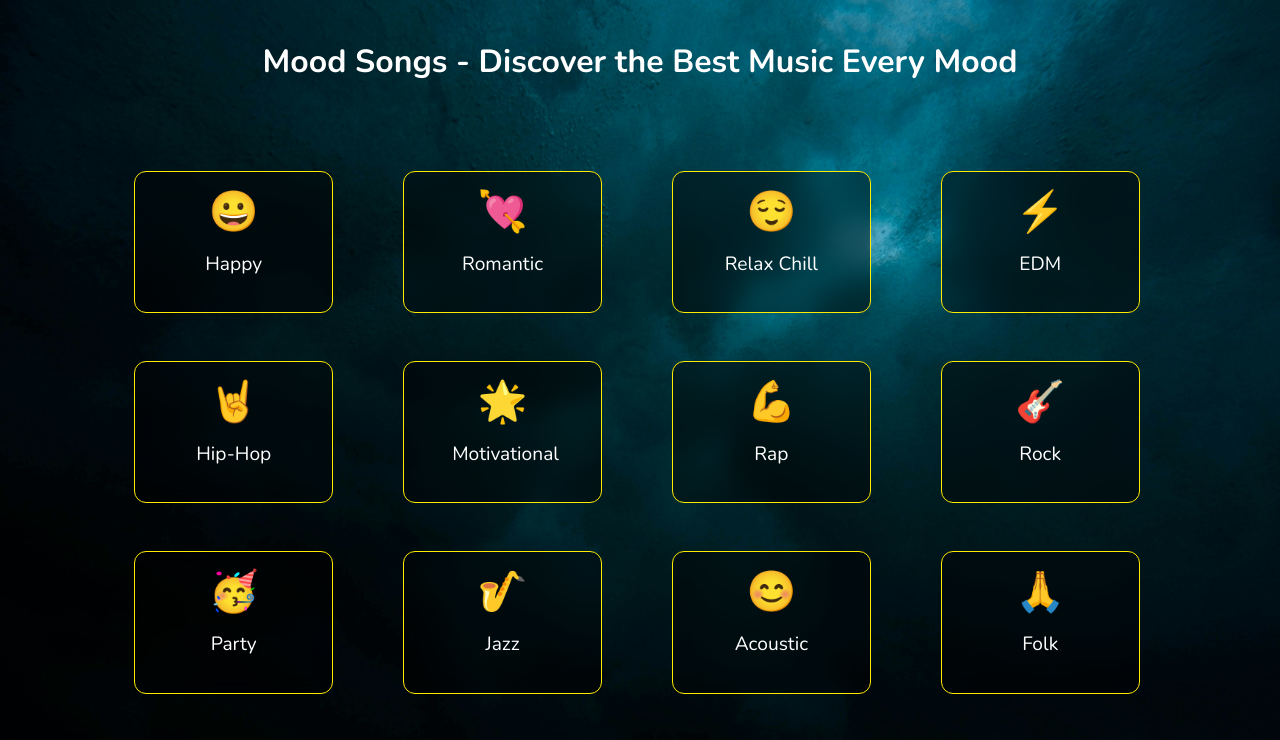
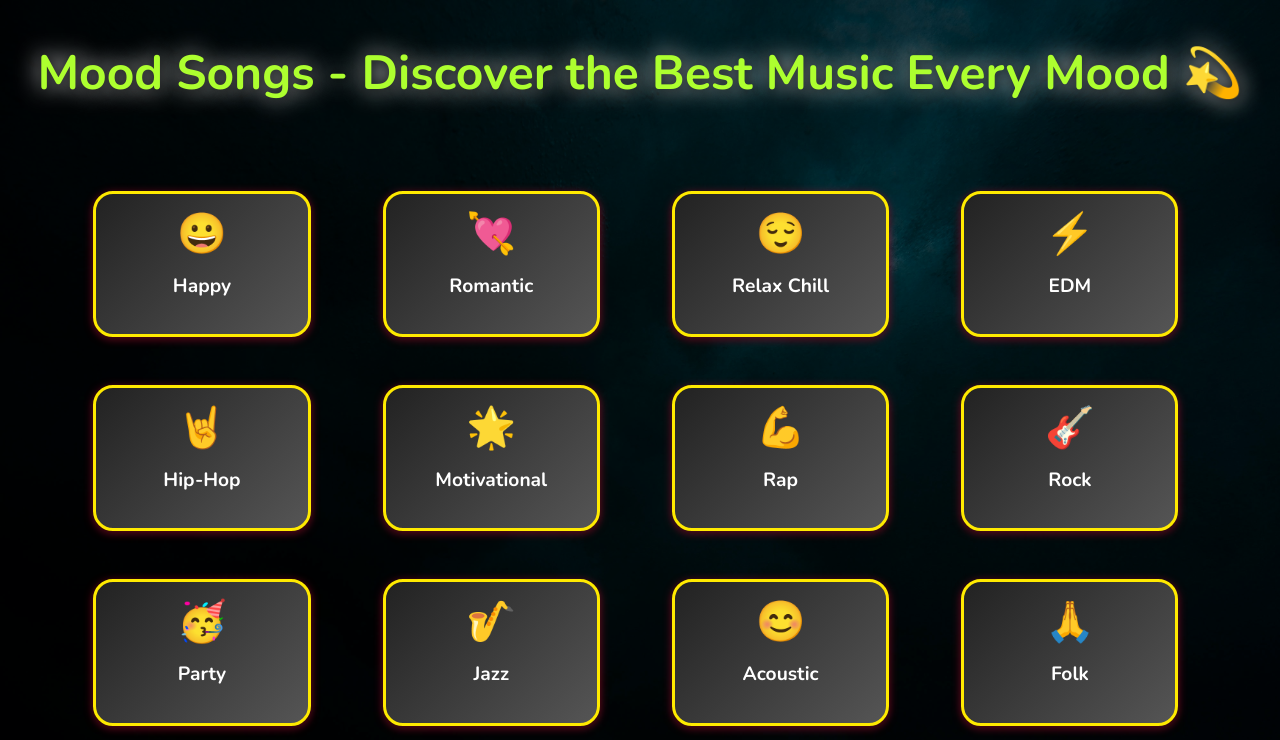
Before and after one commit to shivamsocial/moodsongs, a Next.js app: page / in a window 1280 px wide. Shown: the top 740 px of the page. Built offline with nearby package versions, Linux system fonts and the light colour scheme.

Commit message:
ui developmennt

```diff
--- a/src/components/MoodGrid.js
+++ b/src/components/MoodGrid.js
@@ -126,7 +126,7 @@ const MoodGrid = () => {
         <div className="flex justify-center items-center min-h-screen bg-black bg-opacity-40">
           <div className="text-center">
             <h1 className={styles.heading1}>
-              Mood Songs - Discover the Best Music Every Mood
+              Mood Songs - Discover the Best Music Every Mood 💫
             </h1>
 
             <div className={styles.gridContainer}>
--- a/src/styles/grid.module.css
+++ b/src/styles/grid.module.css
@@ -1,6 +1,8 @@
 /* Background Styling */
 .background {
-  background-image: url("/images/background.jpg");
+  /* background-image: url("/images/background.jpg"); */
+  background: linear-gradient(135deg, rgba(0, 0, 0, 0.8), rgba(0, 0, 0, 0.5)),
+    url("/images/background.jpg");
   height: auto; /* Allow the background to cover the content */
   min-height: 100vh; /* Ensure it covers at least the viewport height */
   width: 100%;
@@ -18,30 +20,51 @@
 /* Mood button styling */
 .moodBtn {
   backdrop-filter: blur(10px);
-  border: 1px solid #ffea00 !important;
-  background: rgba(0, 0, 0, 0.4);
+  border: 3px solid #ffea00; /* Yellow border */
+  background: linear-gradient(
+    135deg,
+    #222222,
+    #555555
+  ); /* Dark gradient background */
+  z-index: 5;
   color: white;
-  transition: transform 0.3s ease, background-color 0.3s ease;
+  transition: transform 0.3s ease, background-color 0.3s ease,
+    box-shadow 0.3s ease, filter 0.3s ease;
   cursor: pointer;
-  padding-left: 2rem; /* Convert to rem */
-  padding-right: 2rem; /* Convert to rem */
-  padding-top: 1rem; /* Adjust padding to ensure it scales properly */
-  padding-bottom: 1rem; /* Adjust padding to ensure it scales properly */
+  padding-left: 2rem;
+  padding-right: 2rem;
+  padding-top: 1rem;
+  padding-bottom: 1rem;
   text-align: center;
-  border-radius: 12px;
-  font-size: 1.2rem; /* Use rem for text size */
+  border-radius: 20px;
+  font-size: 1.2rem;
   width: auto;
-  max-width: 90%; /* Allow buttons to scale depending on screen width */
-  margin: 0.5rem; /* Give some space around buttons */
+  max-width: 90%;
+  margin: 0.5rem;
+  transform: translateY(-3px); /* Simulate lifting the button */
+  box-shadow: 0 4px 6px rgba(0, 0, 0, 0.3), 0 2px 8px rgba(220, 20, 60, 0.6); /* 3D shadow effect */
 }
 
+/* Active state: simulate pressing the button */
+.moodBtn:active {
+  transform: translateY(2px); /* Simulate pressing the button */
+  box-shadow: 0 2px 4px rgba(0, 0, 0, 0.2), 0 1px 5px rgba(220, 20, 60, 0.5); /* Shrink the shadow when pressed */
+}
+
+/* Focus state for better accessibility */
+.moodBtn:focus {
+  outline: none;
+  box-shadow: 0 0 0 3px rgba(255, 234, 0, 0.8); /* Yellow outline on focus */
+}
+
+/* Hover effect */
 .moodBtn:hover {
-  transform: scale(1.2);
-  background-color: red;
-  border: 2px solid #dc143c;
-  box-shadow: 0 0 15px #dc143c;
+  transform: scale(1.1); /* Slightly enlarge the button */
+  background-color: #dc143c; /* Red background on hover */
+  border: 2px solid #dc143c; /* Dark red border */
+  box-shadow: 0 0 15px #dc143c, 0 0 20px #dc143c; /* Glowing red shadow */
   cursor: pointer;
-  backdrop-filter: blur(10px);
+  filter: brightness(1.1); /* Brighten the button on hover */
 }
 
 /* Text Styling */
@@ -53,6 +76,7 @@
   margin-top: 1rem;
   font-size: 1.2rem; /* Using rem for consistency */
   font-family: "Nunito", sans-serif;
+  font-weight: bold;
 }
 
 /* Grid Container Styling for Responsive Layout */
@@ -121,17 +145,62 @@
     padding-right: 3rem; /* Increase button padding for larger screens */
   }
 }
-
-/* Heading Styling */
 .heading1 {
   margin-top: 5vh; /* Use vh to make it responsive to screen height */
   text-align: center;
-  font-size: 2rem; /* Use rem for text size */
+  font-size: 3rem; /* Use rem for text size */
   font-weight: bold;
   margin-bottom: 2rem; /* Add space between heading and grid */
-  color: white;
+  color: greenyellow;
+
+  /* Create border around each letter with text-shadow */
+  text-shadow: 1px 1px 0px rgba(0, 0, 0, 0.9),
+    /* Top-left border */ -1px -1px 0px rgba(0, 0, 0, 0.9),
+    /* Bottom-right border */ 1px -1px 0px rgba(0, 0, 0, 0.9),
+    /* Top-right border */ -1px 1px 0px rgba(0, 0, 0, 0.9); /* Bottom-left border */
+
+  /* Glow effect animation */
+  animation: glowEffect 1.5s ease-in-out infinite;
 }
 
+/* Glow effect animation */
+@keyframes glowEffect {
+  0% {
+    text-shadow: 1px 1px 8px rgba(0, 0, 0, 0.7), 0 0 15px rgba(255, 255, 255, 1);
+  }
+  50% {
+    text-shadow: 1px 1px 15px rgba(0, 0, 0, 0.8),
+      0 0 30px rgba(255, 255, 255, 1);
+  }
+  100% {
+    text-shadow: 1px 1px 8px rgba(0, 0, 0, 0.7), 0 0 15px rgba(255, 255, 255, 1);
+  }
+}
+
+/* Media Queries for Responsive Design */
+@media (max-width: 1200px) {
+  .heading1 {
+    font-size: 2.5rem; /* Reduce font size for medium screens */
+    margin-top: 8vh; /* Adjust margin for better spacing */
+    margin-bottom: 1.5rem; /* Slightly reduce bottom margin */
+  }
+}
+
+@media (max-width: 800px) {
+  .heading1 {
+    font-size: 2rem; /* Reduce font size for smaller screens */
+    margin-top: 10vh; /* Adjust top margin for small screens */
+    margin-bottom: 1rem; /* Adjust bottom margin */
+  }
+}
+
+@media (max-width: 600px) {
+  .heading1 {
+    font-size: 1.5rem; /* Further reduce font size for mobile */
+    margin-top: 12vh; /* Adjust top margin for very small screens */
+    margin-bottom: 0.8rem; /* Reduce bottom margin */
+  }
+}
 /* Add footer image when content overflows */
 .pageContainer:after {
   content: "";
--- a/src/styles/videoPage.module.css
+++ b/src/styles/videoPage.module.css
@@ -12,12 +12,12 @@
 
 /* Background Styling */
 .background {
-  background-image: url("/images/background.jpg");
+  background: linear-gradient(135deg, rgba(0, 0, 0, 0.8), rgba(0, 0, 0, 0.5)),
+    url("/images/background.jpg");
   min-height: 100vh;
   width: 100%;
   background-size: cover;
   background-position: center;
-  background-repeat: no-repeat;
   background-attachment: fixed;
   display: flex;
   justify-content: center;
@@ -25,6 +25,17 @@
   font-family: "Nunito", sans-serif;
   padding: 20px;
   overflow-x: hidden;
+}
+
+.background::before {
+  content: "";
+  position: absolute;
+  top: 0;
+  left: 0;
+  right: 0;
+  bottom: 0;
+  background: rgba(0, 0, 0, 0.5); /* Dark overlay for better text contrast */
+  z-index: -1;
 }
 
 /* Page Container */
@@ -55,11 +66,32 @@
 
 /* Heading Styling */
 .heading {
-  margin: 0;
-  font-size: 2rem;
+  font-size: 2rem; /* Use rem for text size */
   font-weight: bold;
-  color: white;
-  text-align: left;
+  color: greenyellow;
+
+  /* Create border around each letter with text-shadow */
+  text-shadow: 1px 1px 0px rgba(0, 0, 0, 0.9),
+    /* Top-left border */ -1px -1px 0px rgba(0, 0, 0, 0.9),
+    /* Bottom-right border */ 1px -1px 0px rgba(0, 0, 0, 0.9),
+    /* Top-right border */ -1px 1px 0px rgba(0, 0, 0, 0.9); /* Bottom-left border */
+
+  /* Glow effect animation */
+  animation: glowEffect 1.5s ease-in-out infinite;
+}
+
+/* Glow effect animation */
+@keyframes glowEffect {
+  0% {
+    text-shadow: 1px 1px 8px rgba(0, 0, 0, 0.7), 0 0 15px rgba(255, 255, 255, 1);
+  }
+  50% {
+    text-shadow: 1px 1px 15px rgba(0, 0, 0, 0.8),
+      0 0 30px rgba(255, 255, 255, 1);
+  }
+  100% {
+    text-shadow: 1px 1px 8px rgba(0, 0, 0, 0.7), 0 0 15px rgba(255, 255, 255, 1);
+  }
 }
 
 @media (max-width: 800px) {
@@ -82,14 +114,15 @@
 .changeMoodButton {
   background: linear-gradient(135deg, #ff4b2b, #ff416c);
   color: white;
-  padding: 15px;
-  border-radius: 15px;
+  padding: 1px 15px 1px; /* Adjusted bottom padding to 3px */
+  border-radius: 25px;
+  padding: 12px 10px 12px;
   text-decoration: none;
   cursor: pointer;
   font-weight: bold;
-  font-size: 1.4rem;
+  font-size: 1.5rem;
   transition: transform 0.3s, background-color 0.3s, box-shadow 0.3s;
-  margin-left: 20px;
+  margin-left: 10px;
 }
 
 .changeMoodButton:hover {
@@ -100,11 +133,8 @@
 @media (max-width: 800px) {
   .changeMoodButton {
     margin-right: 30px;
-    font-size: 1rem;
-    margin-top: 20px;
-  }
-  .languageText {
-    font-size: 1rem;
+    margin-left: 0;
+    font-size: 1.2rem;
   }
 }
 
@@ -127,13 +157,12 @@
   width: 100%;
   max-width: 700px;
   margin: 10px auto;
-  transition: all 0.3s ease-in-out;
+  min-height: 450px;
   display: flex;
   flex-direction: column;
   align-items: center;
   justify-content: center;
   position: relative;
-  min-height: 450px;
   box-sizing: border-box;
   overflow: hidden;
 }
@@ -143,14 +172,6 @@
     max-width: 90%;
     padding: 1.5rem;
     min-height: 300px;
-    margin-right: 35px;
-  }
-
-  .videoFrame,
-  .thumbnail {
-    width: 100%;
-    max-width: 100%;
-    aspect-ratio: 16 / 9;
   }
 }
 
@@ -159,14 +180,6 @@
     max-width: 90%;
     padding: 1rem;
     min-height: 250px;
-    margin-right: 35px;
-  }
-
-  .videoFrame,
-  .thumbnail {
-    width: 100%;
-    max-width: 100%;
-    aspect-ratio: 16 / 9;
   }
 }
 
@@ -198,6 +211,11 @@
   border-left: 15px solid white;
   border-top: 10px solid transparent;
   border-bottom: 10px solid transparent;
+}
+
+.playButtonContainer:hover {
+  background: #ff416c;
+  transform: scale(1.1); /* Slight zoom on hover */
 }
 
 /* Video Frame */
@@ -354,7 +372,6 @@
   background-color: white;
   transition: 0.4s;
 }
-
 input:checked + .slider {
   background-color: #2196f3;
 }
```
